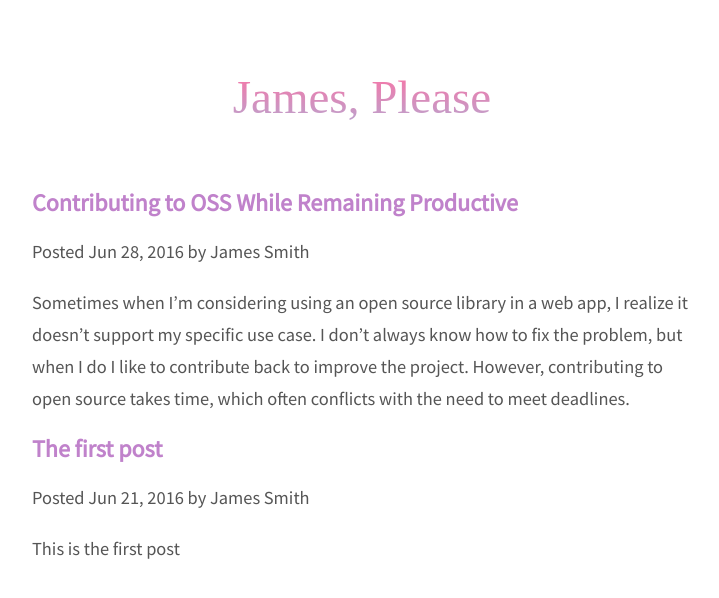
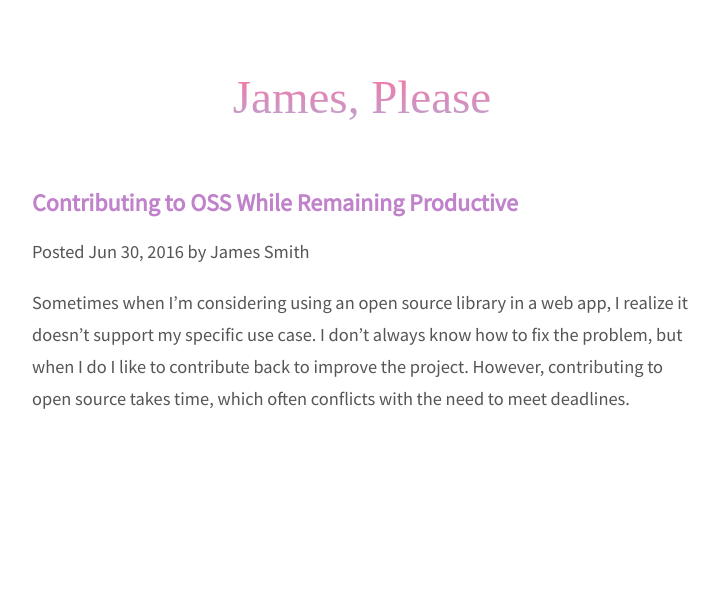
Before and after one commit to jamesplease/jamespls.com, a Jekyll site: the page built from blog.html, in a window 1280 px wide. Shown: the top 598 px of the page, without its empty margins (278-997 px from the left). Built offline with Jekyll 4.4.1, drawn with Linux system fonts in a browser that asks for light colours; nearby versions of some CDN libraries; some web fonts are replaced.

Commit message:
Remove placeholder post; update date of OSS post

```diff
--- a/_posts/2016-06-21-first-post.md
+++ /dev/null
@@ -1,10 +0,0 @@
----
-layout: post
-title:  "The first post"
-author: James Smith
-date:   2016-06-21 10:00:00
-categories: javascript
-share_text: "jmeas.com: The First Post"
----
-
-This is the first post
--- a/_posts/2016-06-28-contributing-to-oss.md
+++ b/_posts/2016-06-28-contributing-to-oss.md
@@ -2,7 +2,7 @@
 layout: post
 title:  "Contributing to OSS While Remaining Productive"
 author: James Smith
-date:   2016-06-28 10:00:00
+date:   2016-06-30 10:00:00
 categories: javascript
 share_text: "jmeas.com – Contributing to OSS While Remaining Productive"
 ---
```
